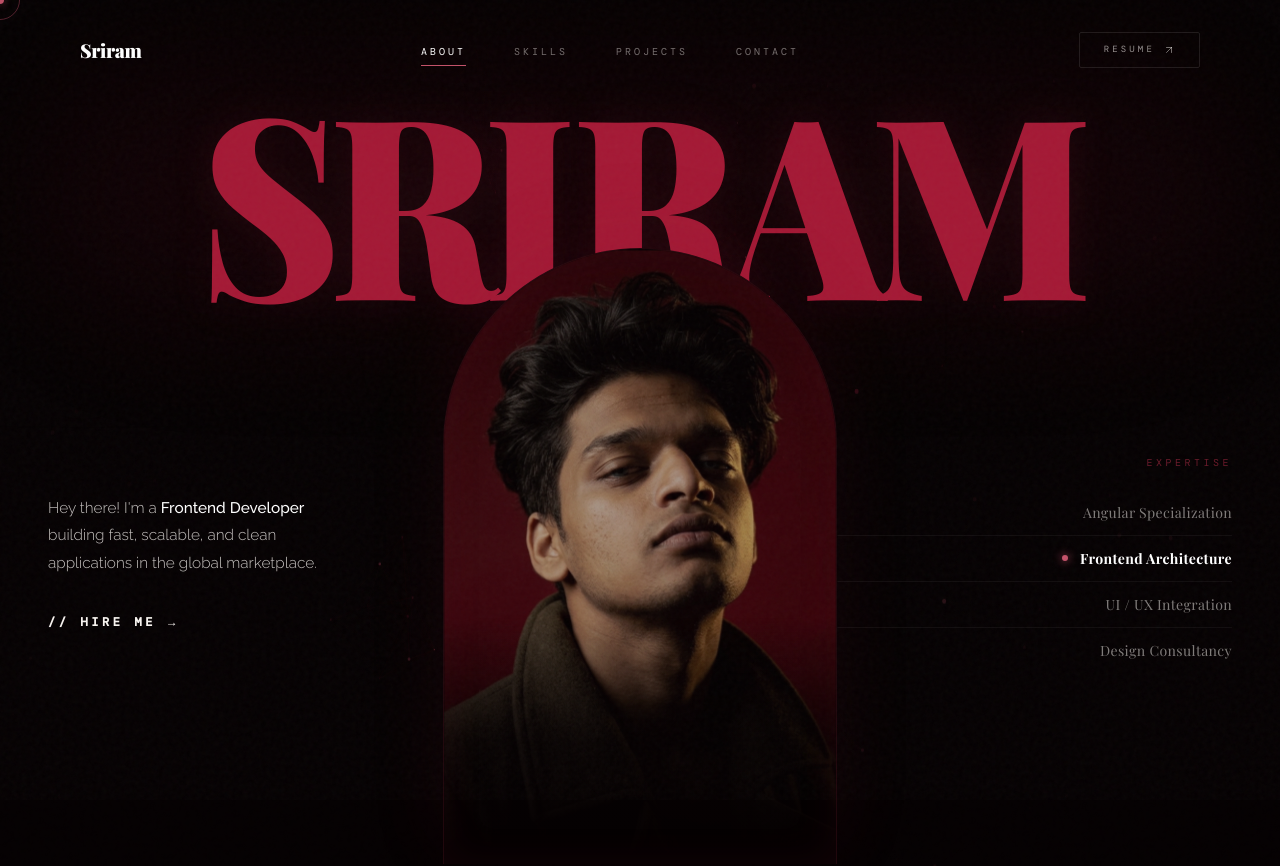
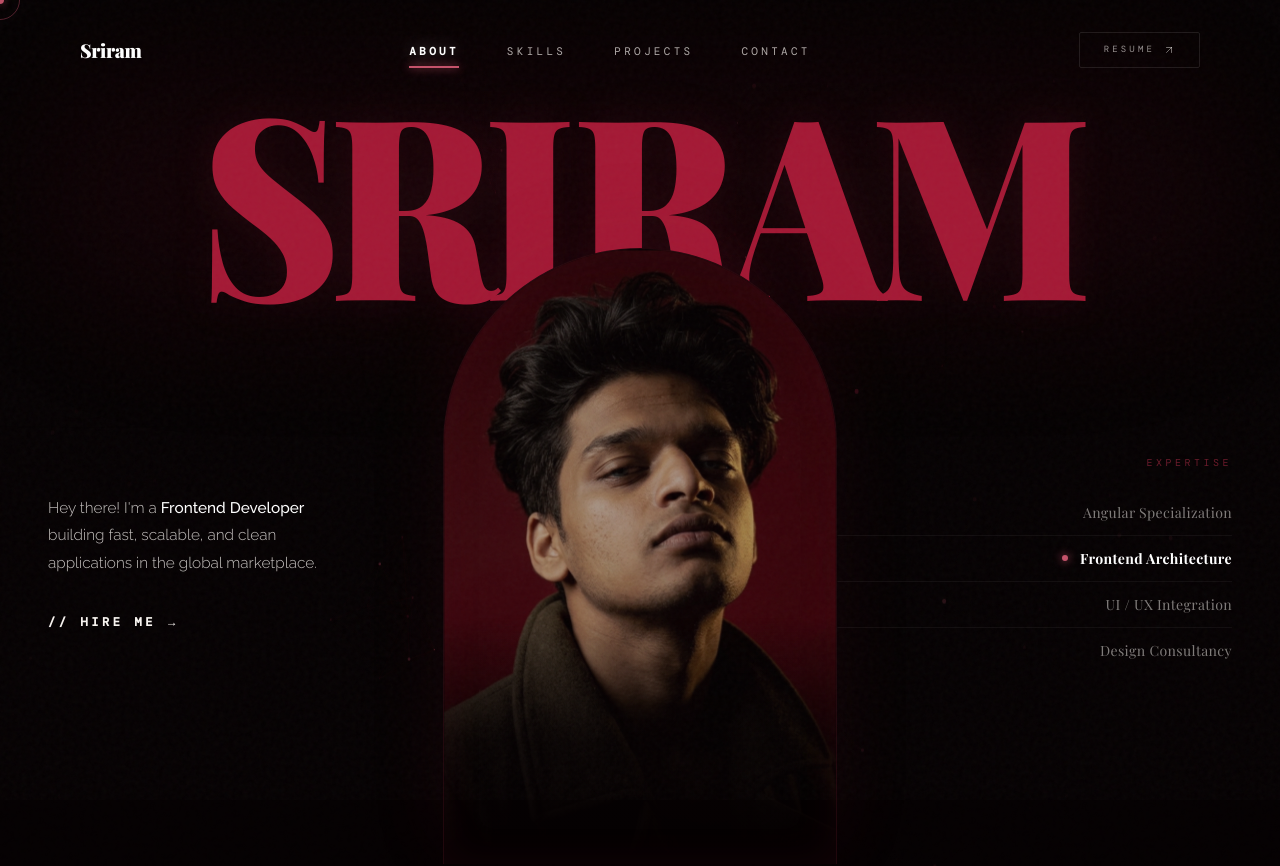
Before and after one commit to SriramSU96/portfolio-website, a React (Vite) app: page / in a window 1280 px wide. Shown: the top 866 px of the page. Built offline with nearby package versions, Linux system fonts and the light colour scheme; the HTML template or start-up script is replaced by a standard one; a web font is replaced by a local one.

Commit message:
implement responsive navigation bar with smooth scrolling and scroll-aware styling

```diff
--- a/src/components/Navbar.tsx
+++ b/src/components/Navbar.tsx
@@ -85,15 +85,15 @@ export const Navbar = () => {
                 <a
                   href={l.href}
                   onClick={e => smoothScroll(e, l.href)}
-                  className={`font-mono text-[10px] tracking-[.3em] uppercase transition-colors duration-300 ${
-                    isActive ? 'text-white' : 'text-[#F8F4F0]/45 hover:text-[#F8F4F0]/90'
+                  className={`font-mono text-[11px] tracking-[.3em] uppercase transition-colors duration-300 ${
+                    isActive ? 'text-white font-bold drop-shadow-[0_0_8px_rgba(255,255,255,0.3)]' : 'text-[#F8F4F0]/70 hover:text-white'
                   }`}
                 >
                   {l.label}
                 </a>
                 {/* Thin active indicator */}
                 <span
-                  className={`absolute -bottom-1 left-0 h-px bg-[#C4526A] transition-all duration-500 ${
+                  className={`absolute -bottom-1.5 left-0 h-[2px] bg-[#C4526A] shadow-[0_0_8px_#C4526A] transition-all duration-500 ${
                     isActive ? 'w-full opacity-100' : 'w-0 opacity-0 group-hover:w-full group-hover:opacity-40'
                   }`}
                 />
```
